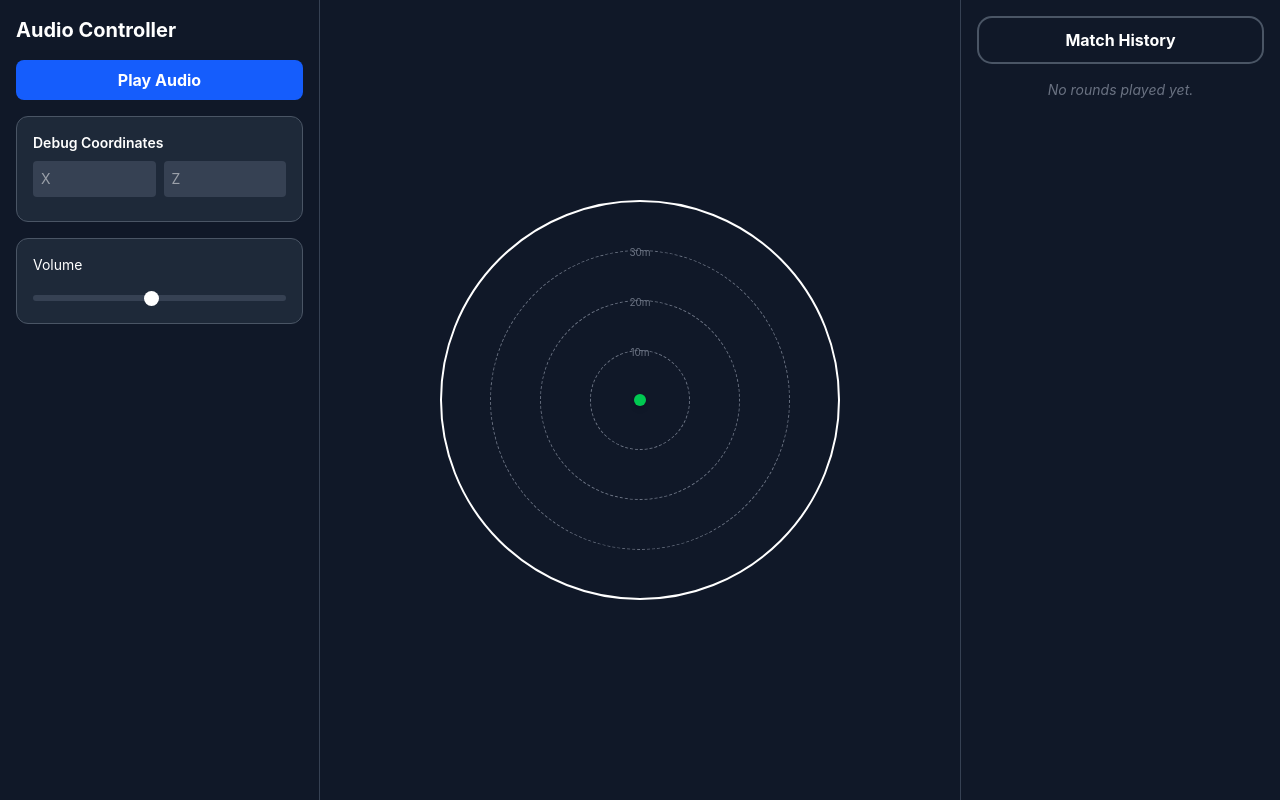
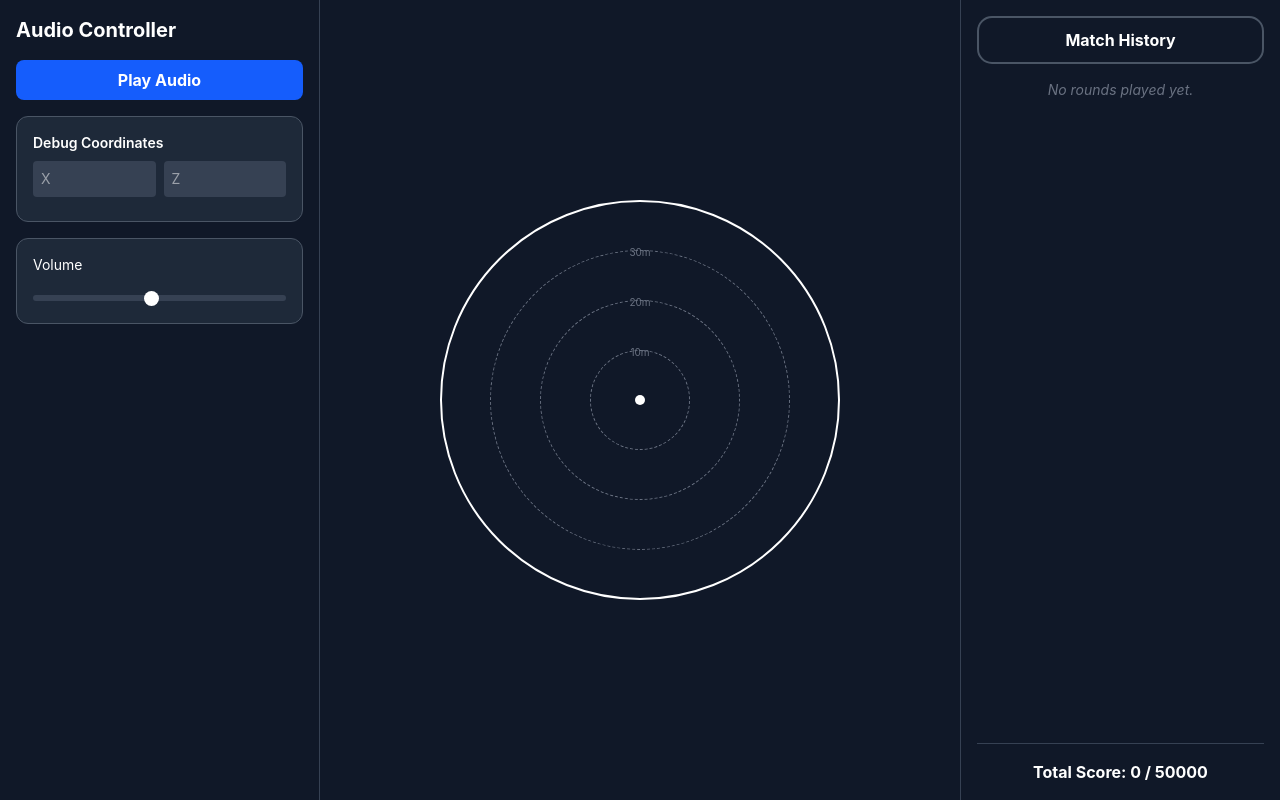
Before and after one commit to AdamZh1/SoundLocatorGame, a React (Vite) app: page / in a window 1280 px wide. Built offline with nearby package versions, Linux system fonts and the light colour scheme.

Commit message:
added next round, scoring, and guess details

```diff
--- a/src/App.tsx
+++ b/src/App.tsx
@@ -7,9 +7,11 @@ import { useSpatialAudio } from './hooks/useSpatialAudio';
 const App: React.FC = () => {
   const [gameState, setGameState] = useState<'INIT' | 'AUDIO_PLAYING' | 'GUESSING' | 'ROUND_REVEAL' | 'MATCH_OVER'>('INIT');
   const [volume, setVolume] = useState(0.014);
-  const [matchHistory, setMatchHistory] = useState<string[]>([]);
+  const [matchHistory, setMatchHistory] = useState<{ round: number; score: number; error: number; guess: { x: number; z: number } }[]>([]);
   const [currentRound, setCurrentRound] = useState(1);
   const [targetCoordinates, setTargetCoordinates] = useState({ x: 0, z: 0 });
+  const [pendingGuess, setPendingGuess] = useState<{ x: number; z: number } | null>(null);
+  const [finalGuess, setFinalGuess] = useState<{ x: number; z: number } | null>(null);
   const [manualX, setManualX] = useState('');
   const [manualZ, setManualZ] = useState('');
 
@@ -21,7 +23,7 @@ const App: React.FC = () => {
   };
 
   const generateTarget = () => {
-    const x = (Math.random() * 34 + 1) * (Math.random() > 0.5 ? 1 : -1); //random chance for negative
+    const x = (Math.random() * 34 + 1) * (Math.random() > 0.5 ? 1 : -1);
     const z = (Math.random() * 34 + 1) * (Math.random() > 0.5 ? 1 : -1);
     setTargetCoordinates({ x, z });
   };
@@ -40,16 +42,33 @@ const App: React.FC = () => {
   };
 
   const handleGuessSubmit = (x: number, z: number) => {
-    const newEntry = `Round ${currentRound}: Guessed (${Math.round(x)}, ${Math.round(z)})`;
-    setMatchHistory([...matchHistory, newEntry]);
+    const distance = Math.sqrt(Math.pow(targetCoordinates.x - x, 2) + Math.pow(targetCoordinates.z - z, 2));
+    const score = Math.max(0, Math.round(10000 * (1 - Math.pow(distance / 40, 2))));
 
+    setFinalGuess({ x, z });
+    setMatchHistory([...matchHistory, { round: currentRound, score, error: Math.round(distance), guess: { x, z } }]);
+    setGameState('ROUND_REVEAL');
+  };
+
+  const handleNextRound = () => {
     if (currentRound < 5) {
       setCurrentRound(currentRound + 1);
       generateTarget();
-      setGameState('ROUND_REVEAL');
-      setTimeout(() => setGameState('INIT'), 2000); // Wait 2s to show result then reset
+      setGameState('INIT');
+      setFinalGuess(null);
     } else {
       setGameState('MATCH_OVER');
+    }
+  };
+
+  const handlePendingGuess = (x: number, z: number) => {
+    setPendingGuess({ x, z });
+  };
+
+  const handleConfirmGuess = () => {
+    if (pendingGuess) {
+      handleGuessSubmit(pendingGuess.x, pendingGuess.z);
+      setPendingGuess(null); // Reset pending guess
     }
   };
 
@@ -70,12 +89,32 @@ const App: React.FC = () => {
       </div>
 
       {/* Center Panel */}
-      <div className="w-1/2 h-full p-4 flex justify-center items-center relative">
-        <RadarCanvas
-          onGuessSubmit={handleGuessSubmit}
-          gameState={gameState}
-          targetCoordinates={targetCoordinates}
-        />
+      <div className="w-1/2 h-full p-4 flex flex-col items-center justify-center">
+        <div className="relative flex flex-col items-center">
+          <RadarCanvas
+            onPendingGuess={handlePendingGuess}
+            gameState={gameState}
+            targetCoordinates={targetCoordinates}
+            finalGuess={finalGuess}
+          />
+          {gameState === 'GUESSING' && (
+            <button
+              onClick={handleConfirmGuess}
+              disabled={!pendingGuess}
+              className="absolute -bottom-20 left-1/2 -translate-x-1/2 px-6 py-3 bg-blue-600 hover:bg-blue-700 active:scale-95 disabled:bg-gray-700 disabled:cursor-not-allowed rounded-lg transition-all font-bold text-white shadow-lg whitespace-nowrap"
+            >
+              Confirm Guess
+            </button>
+          )}
+          {gameState === 'ROUND_REVEAL' && (
+            <button
+              onClick={handleNextRound}
+              className="absolute -bottom-20 left-1/2 -translate-x-1/2 px-6 py-3 bg-blue-600 hover:bg-blue-700 active:scale-95 rounded-lg transition-all font-bold text-white shadow-lg whitespace-nowrap"
+            >
+              {currentRound < 5 ? 'Next Round' : 'See Final Score'}
+            </button>
+          )}
+        </div>
       </div>
 
       {/* Right Panel */}
--- a/src/components/MatchHistory.tsx
+++ b/src/components/MatchHistory.tsx
@@ -1,22 +1,27 @@
 import React from 'react';
 
 interface MatchHistoryProps {
-  history: string[]; // Simplification for now, should be objects later
+  history: { round: number; score: number; error: number; guess: { x: number; z: number } }[];
   currentRound: number;
 }
 
 export const MatchHistory: React.FC<MatchHistoryProps> = ({ history }) => {
+  const totalScore = history.reduce((sum, item) => sum + item.score, 0);
+
   return (
     <div className="w-full h-full p-4 flex flex-col gap-4">
       <h2 className="border-2 border-gray-600 rounded-[15px] p-2.5 text-center font-bold">Match History</h2>
       <ul className="list-none p-0 flex flex-col gap-2">
         {history.map((item, index) => (
           <li key={index} className="border border-gray-600 rounded-[10px] p-3 text-sm">
-            {item}
+            Round {item.round}: {item.score} pts - {item.error}m Error
           </li>
         ))}
         {history.length === 0 && <li className="text-gray-500 text-sm text-center italic">No rounds played yet.</li>}
       </ul>
+      <div className="mt-auto border-t border-gray-700 pt-4 text-center font-bold">
+        Total Score: {totalScore} / 50000
+      </div>
     </div>
   );
 };
--- a/src/components/RadarCanvas.tsx
+++ b/src/components/RadarCanvas.tsx
@@ -1,21 +1,31 @@
 import React, { useRef, useState, useEffect } from 'react';
 
 interface RadarCanvasProps {
-  onGuessSubmit: (x: number, z: number) => void;
+  onPendingGuess: (x: number, z: number) => void;
   gameState: 'INIT' | 'AUDIO_PLAYING' | 'GUESSING' | 'ROUND_REVEAL' | 'MATCH_OVER';
   targetCoordinates: { x: number; z: number };
+  finalGuess: { x: number; z: number } | null;
 }
 
-export const RadarCanvas: React.FC<RadarCanvasProps> = ({ onGuessSubmit }) => {
+export const RadarCanvas: React.FC<RadarCanvasProps> = ({ onPendingGuess, gameState, targetCoordinates, finalGuess }) => {
   const radarRef = useRef<HTMLDivElement>(null);
   const [markerPos, setMarkerPos] = useState({ x: 0, y: 0 }); // Relative to center
   const [isDragging, setIsDragging] = useState(false);
 
   const wasDraggingRef = useRef(false);
+  const markerPosRef = useRef({ x: 0, y: 0 });
 
-  const markerPosRef = useRef({ x: 0, y: 0 }); // Track latest position synchronously
+  // Use finalGuess if in ROUND_REVEAL, otherwise markerPos
+  const displayPos = gameState === 'ROUND_REVEAL' && finalGuess ? finalGuess : markerPos;
+
+  // Convert marker position from meters to pixels for rendering
+  // Note: Using z for vertical (Y) position
+  const renderX = (displayPos.x / 40) * (radarRef.current ? radarRef.current.offsetWidth / 2 : 200);
+  const renderY = (displayPos.z / 40) * (radarRef.current ? radarRef.current.offsetHeight / 2 : 200);
 
   const handleCanvasClick = (e: React.MouseEvent) => {
+    if (gameState !== 'GUESSING') return; // Only allow clicks in GUESSING state
+
     if (wasDraggingRef.current) {
       wasDraggingRef.current = false;
       return;
@@ -29,18 +39,18 @@ export const RadarCanvas: React.FC<RadarCanvasProps> = ({ onGuessSubmit }) => {
     const metersPerPixel = maxMeters / (rect.width / 2);
 
     const dx = e.clientX - (rect.left + centerX);
-    const dy = e.clientY - (rect.top + centerY);
+    const dz = e.clientY - (rect.top + centerY);
 
     const newX = dx * metersPerPixel;
-    const newY = dy * metersPerPixel;
+    const newZ = dz * metersPerPixel;
 
-    markerPosRef.current = { x: newX, y: newY };
-    setMarkerPos({ x: newX, y: newY });
-    onGuessSubmit(newX, newY);
+    markerPosRef.current = { x: newX, z: newZ };
+    setMarkerPos({ x: newX, z: newZ });
+    onPendingGuess(newX, newZ);
   };
 
   const handleMouseMove = (e: MouseEvent) => {
-    if (!isDragging || !radarRef.current) return;
+    if (!isDragging || !radarRef.current || gameState !== 'GUESSING') return;
     wasDraggingRef.current = true;
 
     const rect = radarRef.current.getBoundingClientRect();
@@ -51,19 +61,19 @@ export const RadarCanvas: React.FC<RadarCanvasProps> = ({ onGuessSubmit }) => {
     const metersPerPixel = maxMeters / (rect.width / 2);
 
     const dx = e.clientX - (rect.left + centerX);
-    const dy = e.clientY - (rect.top + centerY);
-    const distancePixels = Math.sqrt(dx * dx + dy * dy);
+    const dz = e.clientY - (rect.top + centerY);
+    const distancePixels = Math.sqrt(dx * dx + dz * dz);
 
     let finalXPixels = dx;
-    let finalYPixels = dy;
+    let finalZPixels = dz;
 
     if (distancePixels > radiusPixels) {
-      const angle = Math.atan2(dy, dx);
+      const angle = Math.atan2(dz, dx);
       finalXPixels = radiusPixels * Math.cos(angle);
-      finalYPixels = radiusPixels * Math.sin(angle);
+      finalZPixels = radiusPixels * Math.sin(angle);
     }
 
-    const newPos = { x: finalXPixels * metersPerPixel, y: finalYPixels * metersPerPixel };
+    const newPos = { x: finalXPixels * metersPerPixel, z: finalZPixels * metersPerPixel };
     markerPosRef.current = newPos; // Update ref
     setMarkerPos(newPos);
   };
@@ -71,16 +81,12 @@ export const RadarCanvas: React.FC<RadarCanvasProps> = ({ onGuessSubmit }) => {
   const handleMouseUp = () => {
     if (isDragging) {
       setIsDragging(false);
-      onGuessSubmit(markerPosRef.current.x, markerPosRef.current.y); // Use ref
+      onPendingGuess(markerPosRef.current.x, markerPosRef.current.z); // Use ref
       setTimeout(() => {
         wasDraggingRef.current = false;
       }, 50);
     }
   };
-
-  // Convert marker position from meters to pixels for rendering
-  const renderX = (markerPos.x / 40) * (radarRef.current ? radarRef.current.offsetWidth / 2 : 200);
-  const renderY = (markerPos.y / 40) * (radarRef.current ? radarRef.current.offsetHeight / 2 : 200);
 
   useEffect(() => {
     if (isDragging) {
@@ -104,14 +110,27 @@ export const RadarCanvas: React.FC<RadarCanvasProps> = ({ onGuessSubmit }) => {
         <div className="absolute top-1/2 left-1/2 w-[10px] h-[10px] bg-white rounded-full translate-x-[-50%] translate-y-[-50%] z-20" />
 
         {/* Guess Marker */}
+        {(gameState === 'GUESSING' || gameState === 'ROUND_REVEAL') && (
             <div
             className="w-[12px] h-[12px] bg-green-500 rounded-full absolute z-30 cursor-grab shadow-md translate-x-[-50%] translate-y-[-50%]"
             style={{ left: `calc(50% + ${renderX}px)`, top: `calc(50% + ${renderY}px)` }}
             onMouseDown={(e) => {
+                if (gameState !== 'GUESSING') return;
                 e.stopPropagation(); // Prevent canvas click
                 setIsDragging(true);
             }}
             />
+        )}
+
+        {/* Guess Label */}
+        {gameState === 'ROUND_REVEAL' && finalGuess && (
+          <div
+            className="absolute z-40 bg-black/70 text-white text-[10px] px-1 py-0.5 rounded translate-x-[-50%] translate-y-[-250%]"
+            style={{ left: `calc(50% + ${renderX}px)`, top: `calc(50% + ${renderY}px)` }}
+          >
+            ({Math.round(finalGuess.x)}, {Math.round(finalGuess.z)})
+          </div>
+        )}
 
         {/* Rings */}
         <div className="absolute top-1/2 left-1/2 w-[100px] h-[100px] border border-dashed border-gray-500 rounded-full translate-x-[-50%] translate-y-[-50%]" />
```
Also changed, not shown: 1 other file (tests, documents, lock files or other folders). Lines whose indentation alone changed are shown as unchanged.
